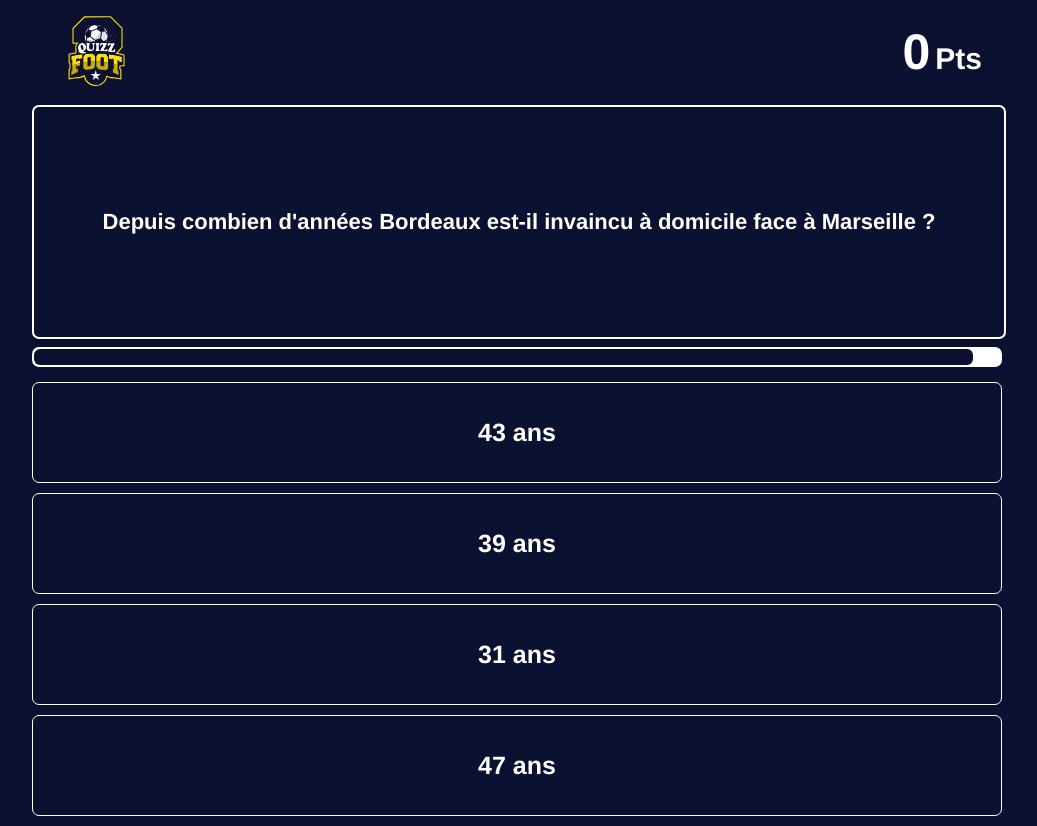
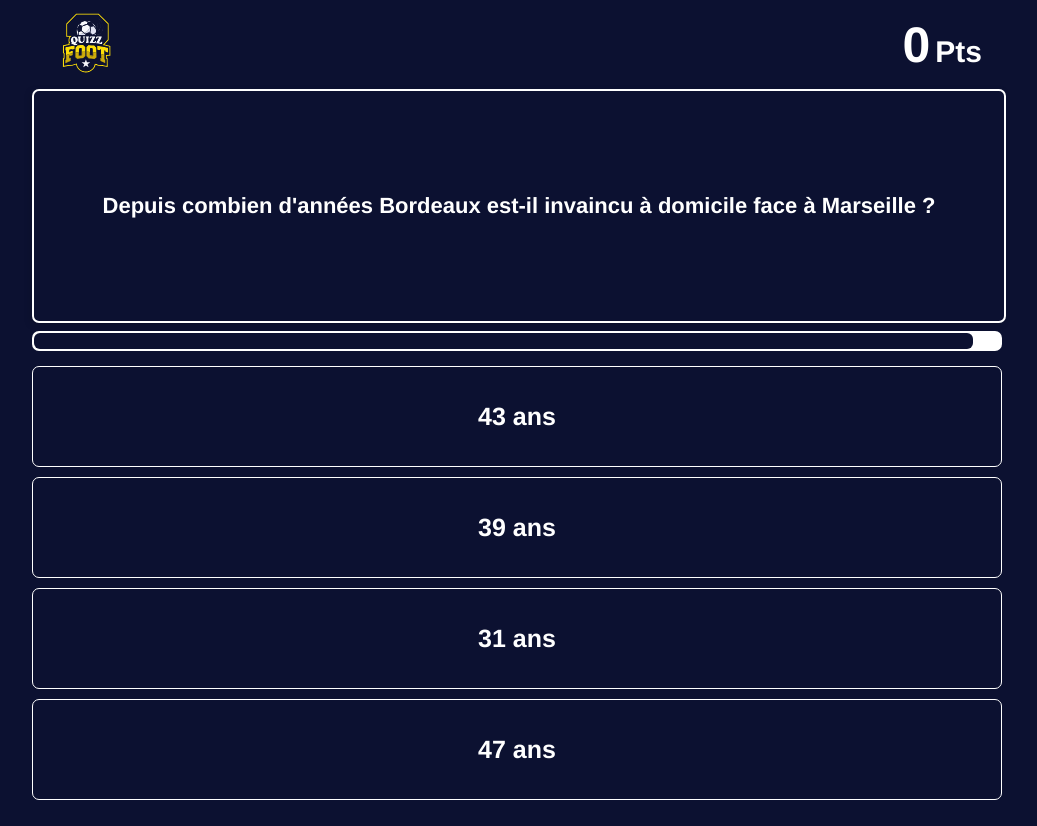
Before and after one commit to charlespernet/quizz-vue, a Vue app: page /quizz in a window 1280 px wide. Shown: the whole page, without its empty margins (123-1160 px from the left). Built offline with nearby package versions, Linux system fonts and the light colour scheme.

Commit message:
Logo size

```diff
--- a/src/components/Header.vue
+++ b/src/components/Header.vue
@@ -27,7 +27,7 @@
   justify-content: space-between;
   align-items: center;
   .logo {
-    width: 130px;
+    width: 110px;
   }
   .score {
     flex: 2;
```
